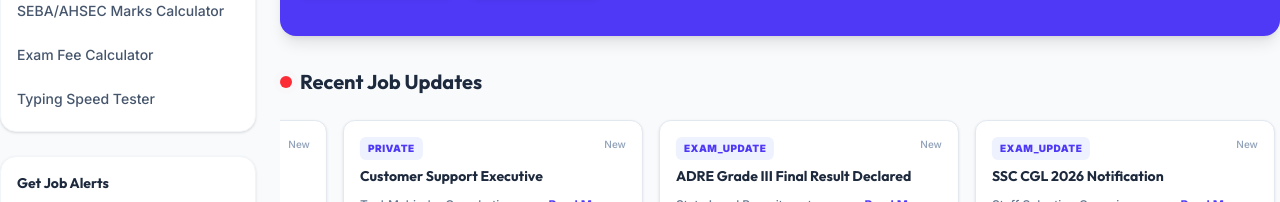
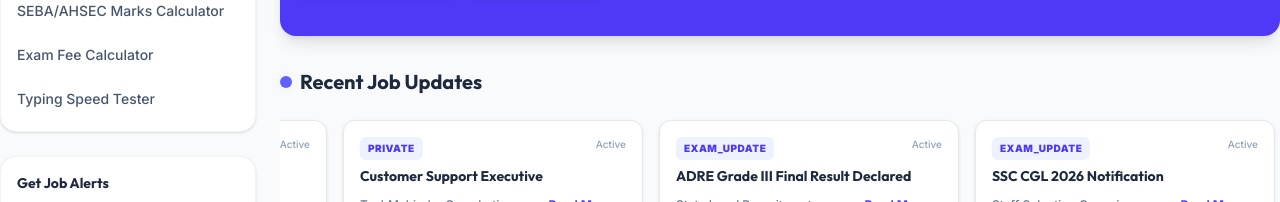
Before and after one commit to uzzaldutta/assamjobs-hub, a Next.js app: page / in a window 1280 px wide. Shown: the part 328-530 px from the top of the page. Built offline with nearby package versions, Linux system fonts and the light colour scheme; no server answers; the database is empty.

Commit message:
feat: Add green flashing effect for newly added feeds in marquee

```diff
--- a/src/components/RecentMarquee.tsx
+++ b/src/components/RecentMarquee.tsx
@@ -9,6 +9,7 @@ interface Job {
   vacancies?: string;
   district?: string;
   lastDate?: string;
+  createdAt?: string;
 }
 
 interface RecentMarqueeProps {
@@ -25,6 +26,15 @@ const isExpiringSoon = (dateString?: string) => {
   return diffDays >= 0 && diffDays <= 3;
 };
 
+const isNewJob = (dateString?: string) => {
+  if (!dateString) return false;
+  const d = new Date(dateString);
+  if (isNaN(d.getTime())) return false;
+  const today = new Date();
+  const diffDays = Math.ceil((today.getTime() - d.getTime()) / (1000 * 3600 * 24));
+  return diffDays >= 0 && diffDays <= 2;
+};
+
 export default function RecentMarquee({ jobs, title }: RecentMarqueeProps) {
   if (!jobs || jobs.length === 0) return null;
 
@@ -32,8 +42,8 @@ export default function RecentMarquee({ jobs, title }: RecentMarqueeProps) {
     <div className="w-full mt-6 mb-8">
       <div className="flex items-center gap-2 mb-4 px-4 md:px-0">
         <span className="relative flex h-3 w-3">
-          <span className="animate-ping absolute inline-flex h-full w-full rounded-full bg-red-400 opacity-75"></span>
-          <span className="relative inline-flex rounded-full h-3 w-3 bg-red-500"></span>
+          <span className="animate-ping absolute inline-flex h-full w-full rounded-full bg-indigo-400 opacity-75"></span>
+          <span className="relative inline-flex rounded-full h-3 w-3 bg-indigo-500"></span>
         </span>
         <h3 className="text-xl font-bold text-slate-800 dark:text-white">{title}</h3>
       </div>
@@ -44,8 +54,17 @@ export default function RecentMarquee({ jobs, title }: RecentMarqueeProps) {
           <div key={listIndex} className="flex gap-4 min-w-max animate-marquee pr-4" aria-hidden={listIndex === 2}>
             {jobs.map((job) => {
               const expiring = isExpiringSoon(job.lastDate);
+              const isNew = !expiring && isNewJob(job.createdAt);
+
+              let borderClass = 'border-slate-200 dark:border-slate-800 hover:border-indigo-300 dark:hover:border-indigo-700';
+              if (expiring) {
+                borderClass = 'border-red-400 dark:border-red-600 shadow-[0_0_15px_rgba(239,68,68,0.4)]';
+              } else if (isNew) {
+                borderClass = 'border-emerald-400 dark:border-emerald-600 shadow-[0_0_15px_rgba(16,185,129,0.3)]';
+              }
+
               return (
-                <Link key={`${listIndex}-${job.id}`} href={`/jobs/${job.id}`} className={`w-[300px] shrink-0 bg-white dark:bg-slate-900 rounded-xl p-4 shadow-sm hover:shadow-md transition flex flex-col justify-between cursor-pointer border ${expiring ? 'border-red-400 dark:border-red-600 shadow-[0_0_15px_rgba(239,68,68,0.4)]' : 'border-slate-200 dark:border-slate-800 hover:border-indigo-300 dark:hover:border-indigo-700'}`}>
+                <Link key={`${listIndex}-${job.id}`} href={`/jobs/${job.id}`} className={`w-[300px] shrink-0 bg-white dark:bg-slate-900 rounded-xl p-4 shadow-sm hover:shadow-md transition flex flex-col justify-between cursor-pointer border ${borderClass}`}>
                   <div>
                     <div className="flex justify-between items-start mb-2">
                       <span className="text-[10px] font-black uppercase tracking-wider text-indigo-600 dark:text-indigo-400 bg-indigo-50 dark:bg-indigo-900/30 px-2 py-1 rounded-md">
@@ -55,8 +74,12 @@ export default function RecentMarquee({ jobs, title }: RecentMarqueeProps) {
                         <span className="text-[10px] text-red-600 dark:text-red-500 font-bold flex items-center gap-1 animate-pulse">
                           <span className="w-1.5 h-1.5 bg-red-500 rounded-full"></span> Ends Soon
                         </span>
+                      ) : isNew ? (
+                        <span className="text-[10px] text-emerald-600 dark:text-emerald-500 font-bold flex items-center gap-1 animate-pulse">
+                          <span className="w-1.5 h-1.5 bg-emerald-500 rounded-full"></span> New Match
+                        </span>
                       ) : (
-                        <span className="text-[10px] text-slate-400 font-medium">New</span>
+                        <span className="text-[10px] text-slate-400 font-medium">Active</span>
                       )}
                     </div>
                     <h4 className="font-bold text-slate-800 dark:text-white text-sm line-clamp-2 group-hover:text-indigo-600 dark:group-hover:text-indigo-400 transition-colors leading-tight">
```
